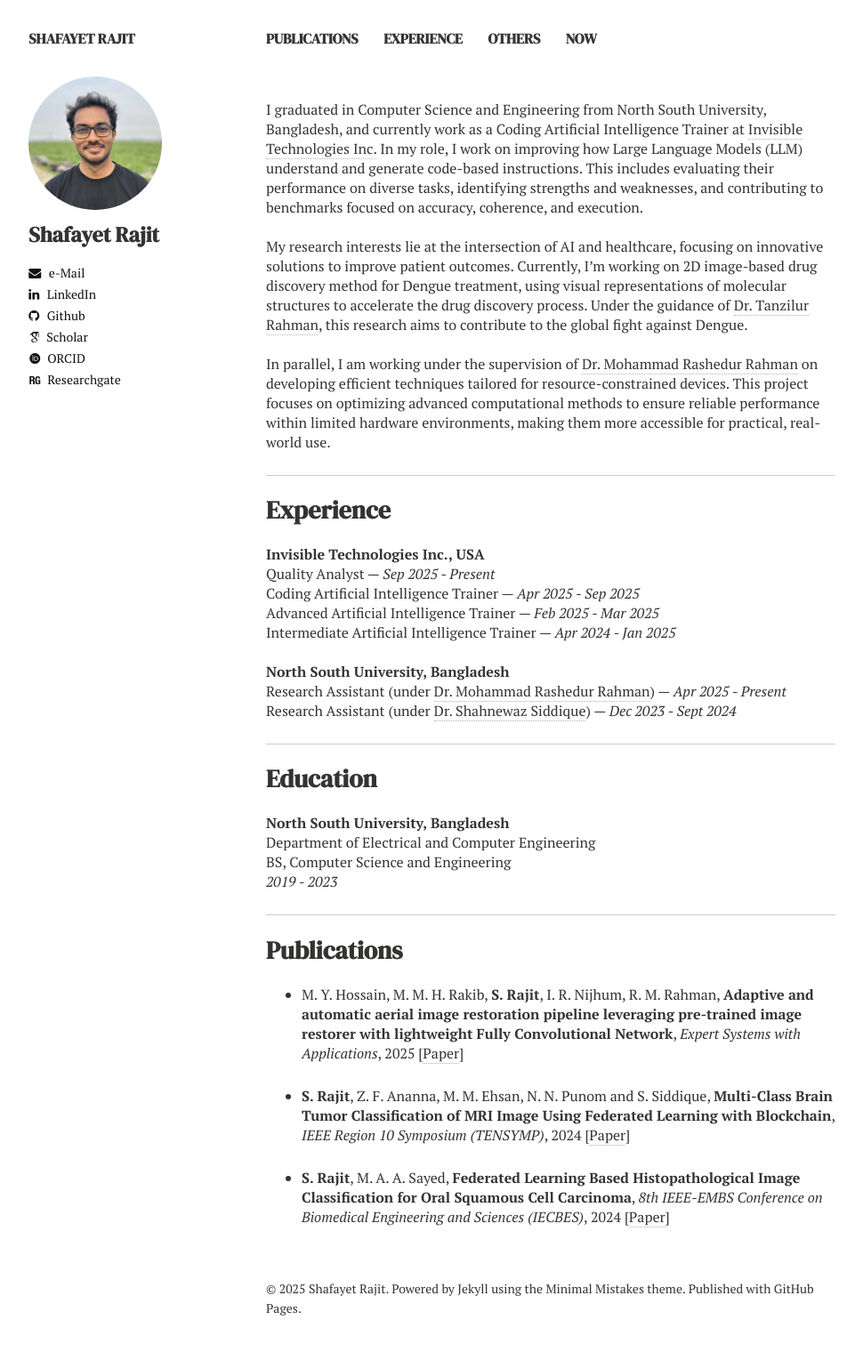
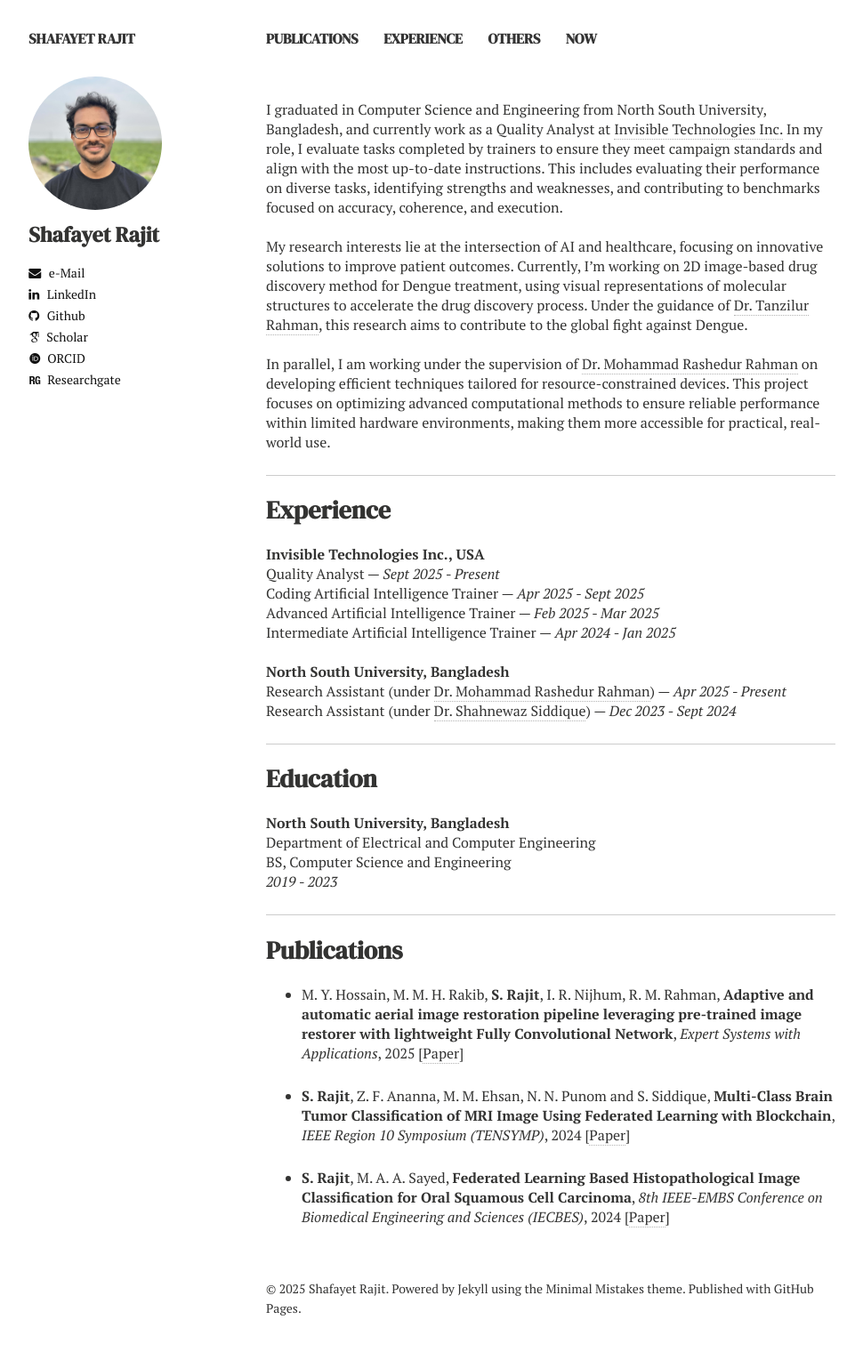
Before and after one commit to ShafayetRajit/shafayetrajit.github.io, a Jekyll site: the page built from index.md, in a window 1280 px wide. Shown: the whole page at 89% size, without its empty margins (21-991 px from the left). Built offline with Jekyll 4.4.1, drawn with Linux system fonts in a browser that asks for light colours; nearby versions of some CDN libraries; comment, search, counter and statistics services are not loaded.

Commit message:
fixing errors

```diff
--- a/index.md
+++ b/index.md
@@ -6,7 +6,7 @@ tags: [Jekyll, theme, responsive, blog, template]
 image:
   feature:
 ---
-I graduated in Computer Science and Engineering from North South University, Bangladesh, and currently work as a Coding Artificial Intelligence Trainer at <a href="https://www.invisible.co/">Invisible Technologies Inc.</a> In my role, I work on improving how Large Language Models (LLM) understand and generate code-based instructions. This includes evaluating their performance on diverse tasks, identifying strengths and weaknesses, and contributing to benchmarks focused on accuracy, coherence, and execution.
+I graduated in Computer Science and Engineering from North South University, Bangladesh, and currently work as a Quality Analyst at <a href="https://www.invisible.co/">Invisible Technologies Inc.</a> In my role, I evaluate tasks completed by trainers to ensure they meet campaign standards and align with the most up-to-date instructions. This includes evaluating their performance on diverse tasks, identifying strengths and weaknesses, and contributing to benchmarks focused on accuracy, coherence, and execution.
 
 <br />
 
@@ -24,9 +24,9 @@ In parallel, I am working under the supervision of <a href="https://ece.northsou
 
 **Invisible Technologies Inc., USA**
 
-Quality Analyst &mdash; *Sep 2025 - Present*
+Quality Analyst &mdash; *Sept 2025 - Present*
 
-Coding Artificial Intelligence Trainer &mdash; *Apr 2025 - Sep 2025*
+Coding Artificial Intelligence Trainer &mdash; *Apr 2025 - Sept 2025*
 
 Advanced Artificial Intelligence Trainer &mdash; *Feb 2025 - Mar 2025*
 
```
Also changed, not shown: experience.md (+2 -2 lines).
